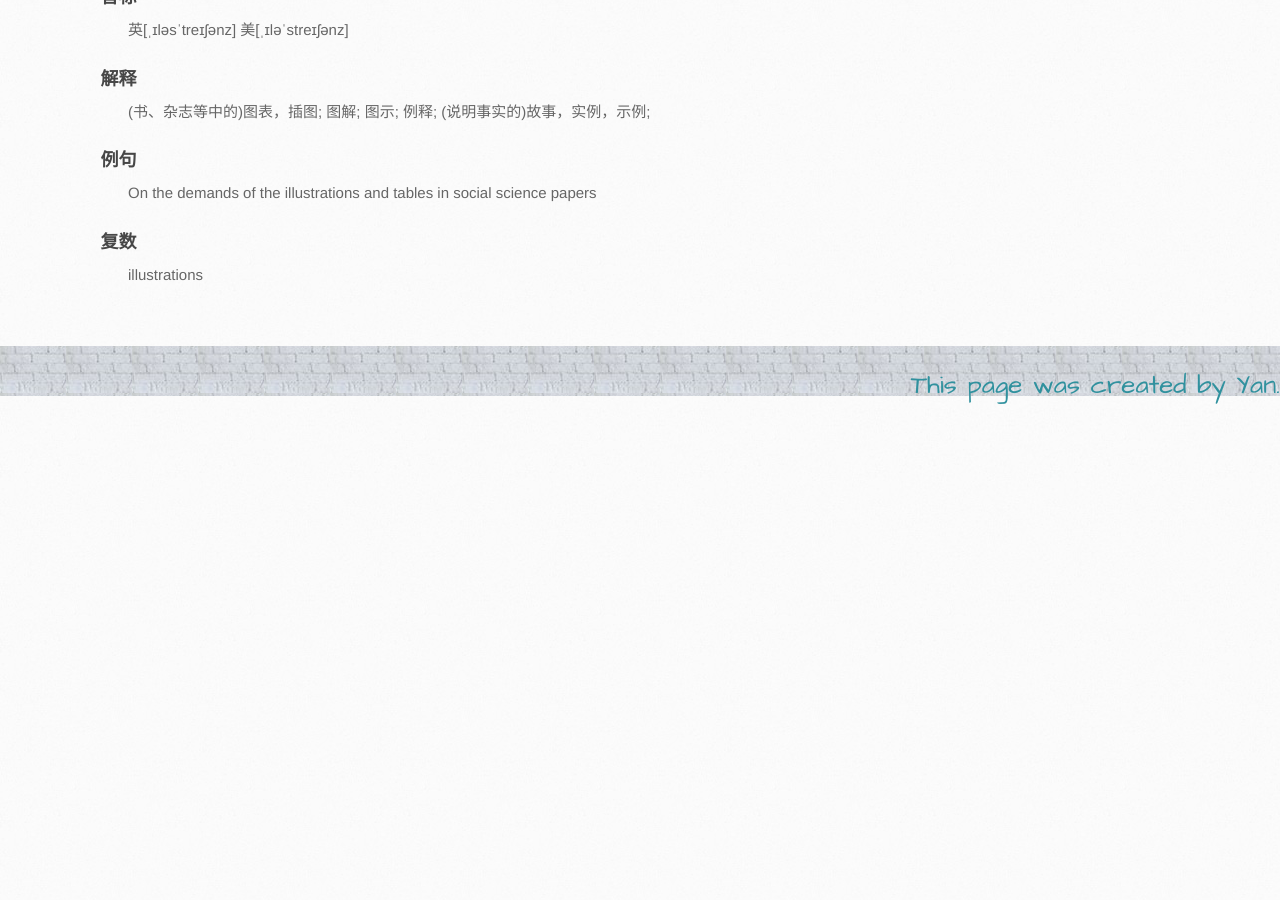
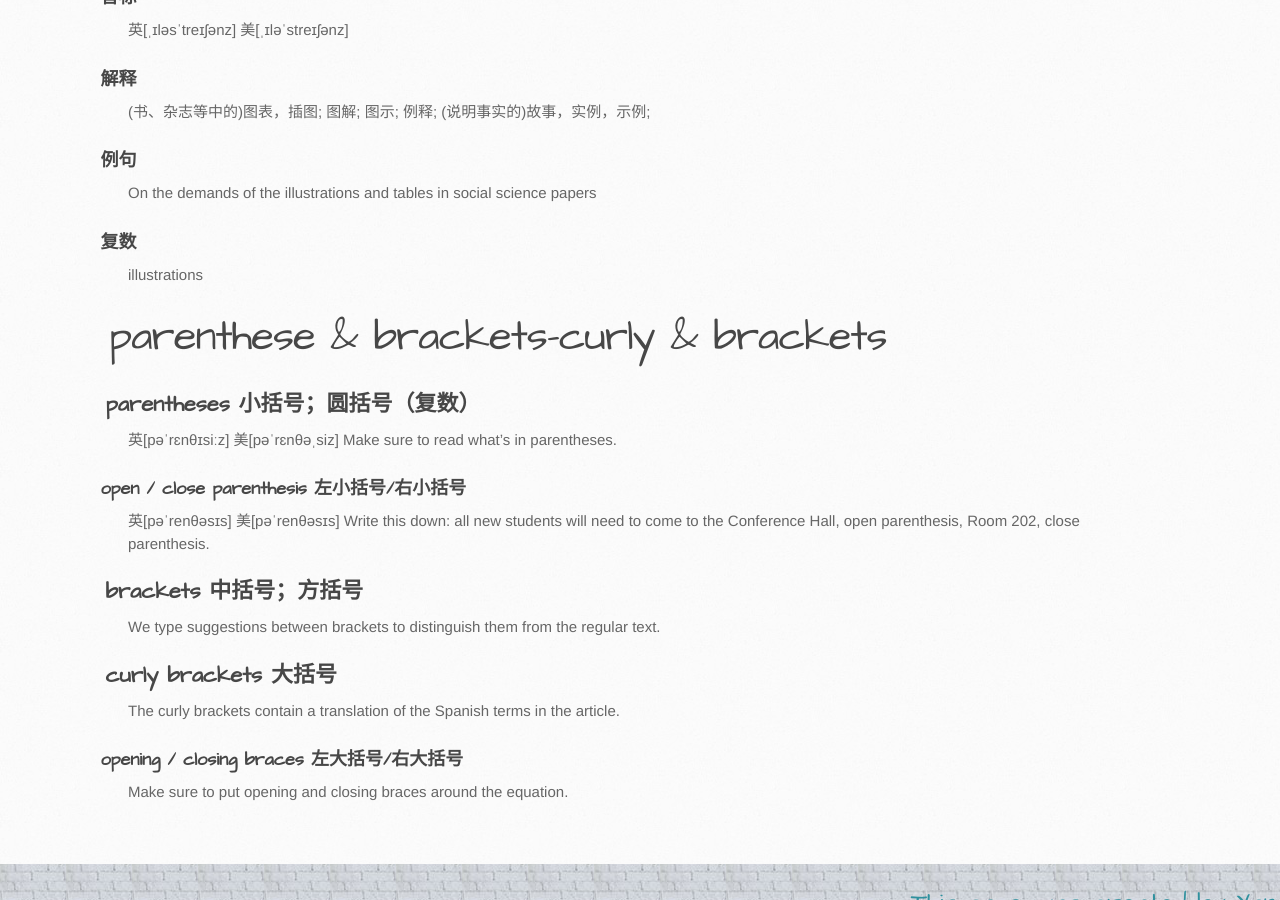
Before and after one commit to itcraftme/itcraftme, a Jekyll site: the page built from docs/me/vocabulary.md, in a window 1280 px wide and 900 px high, scrolled down 1262 px. Built offline with Jekyll 4.4.1, drawn with Linux system fonts in a browser that asks for light colours; our own code applies the rules of GitHub Pages for plain Markdown files; before the commit the page ends 1667 px from its top, so only the background shows below that.

Commit message:
Update vocabulary.md

```diff
--- a/docs/me/vocabulary.md
+++ b/docs/me/vocabulary.md
@@ -1,4 +1,4 @@
-# Content
+# content
 All the vocabularies that I am not familiar with.
 ## acquisition
 ### 音标
@@ -32,3 +32,18 @@ integrities
 On the demands of the illustrations and tables in social science papers
 ### 复数
 illustrations
+# parenthese & brackets-curly & brackets
+## parentheses 小括号；圆括号（复数）
+英[pəˈrɛnθɪsiːz]
+美[pəˈrɛnθəˌsiz]
+Make sure to read what's in parentheses.
+### open / close parenthesis 左小括号/右小括号
+英[pəˈrenθəsɪs]
+美[pəˈrenθəsɪs]
+Write this down: all new students will need to come to the Conference Hall, open parenthesis, Room 202, close parenthesis.
+## brackets 中括号；方括号
+We type suggestions between brackets to distinguish them from the regular text.
+## curly brackets 大括号
+The curly brackets contain a translation of the Spanish terms in the article.
+### opening / closing braces 左大括号/右大括号
+Make sure to put opening and closing braces around the equation.
```
